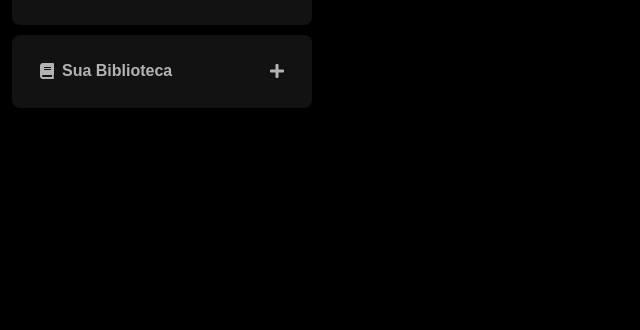
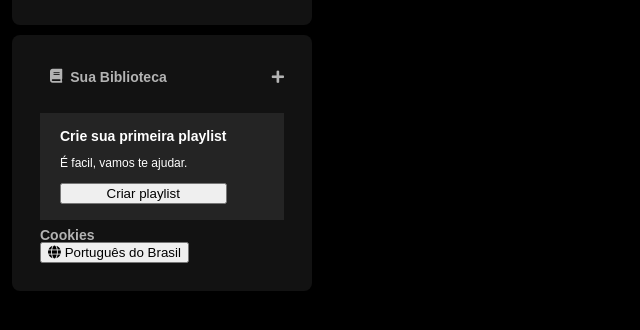
Before and after one commit to gamanasc/imersao-front-end-alura, a plain HTML site: page index.html in a window 1280 px wide. Shown: the part 162-492 px from the top of the page, without its empty margins (0-640 px from the left). Drawn offline with Linux system fonts and the light colour scheme.

Commit message:
Seção Biblioteca ajustada e início da seção playlist

```diff
--- a/index.html
+++ b/index.html
@@ -40,17 +40,44 @@
 
         </nav>
 
-        <nav class="library">
-            <div class="library__button">
-                <span class="fa fas fa-book"></span>
-                <span> Sua Biblioteca </span>
+        <div class="library">
+
+            <div class="library__content">
+
+                <button class="library__button">
+                    <span class="fa fas fa-book"></span>
+                    <span> Sua Biblioteca </span>
+                </button>
+
+                <span class="fa fa-plus"></span>
+
             </div>
+                <section class="section-playlist">
+                    <div class="section-playlist__content">
+                        <span class="text title">Crie sua primeira playlist</span>
+                        <span class="text subtitle">É facil, vamos te ajudar.</span>
+                        <button class="section-playlist__button">
+                            <span>Criar playlist</span>
+                        </button>
+                    </div>
+                </section>
 
-            <a href="">
-                <span class="fa fa-plus"></span>
-            </a>
+                <div class="cookies">
+                    <a href="">Cookies</a>
+                </div>
 
-        </nav>
+                <div class="languages">
+                    <button class="languages__button">
+                        <span>
+                            <i class="fa fa-globe"></i>
+                            <span>Português do Brasil</span>
+                        </span>
+                    </button>
+                </div>
+
+
+        </div>
+
 
     </div>
 </body>
--- a/styles.css
+++ b/styles.css
@@ -55,17 +55,67 @@ a{
     margin-top: 10px;
     background-color: #121212;
     border-radius: 8px;
-    padding: 28px;
+    padding: 14px 28px 28px 28px;
+    display: flex;
+    justify-content: space-between;
+    flex-direction: column;
+    font-weight: 600;
+    font-size: 14px;
+
+}
+
+.library .library__content{
     display: flex;
     justify-content: space-between;
     align-items: center;
 }
 
-.library__button{
+.library .library__button{
     display: flex;
+    margin-right: 10px;
+    color: #b3b3b3;
+    background-color: transparent;
+    border: 0px;
+    font-size: 14px;
+    font-weight: 700;
+    text-align: center;
+    text-decoration: none;
+    text-transform: none;
+    padding: 20px 10px;
 
 }
-.library__button span{
+.library .library__button span{
     font-weight: 600;
     margin: 0 8px 0 0;
 }
+
+.section-playlist{
+    display: flex;
+    align-items: flex-start;
+    justify-content: space-between;
+    gap: 20px;
+    font-weight: 600;
+    font-size: 14px;
+    background-color: #242424;
+    margin: 8px 0px;
+    padding: 16px 20px;
+}
+
+.section-playlist .section-playlist__content{
+    display: flex;
+    flex-direction: column;
+}
+
+.section-playlist__content .text{
+    padding-bottom: 14px;
+    color: #fff;
+}
+
+.section-playlist__content .title{
+    font-weight: 700;
+}
+
+.section-playlist__content .subtitle{
+    font-weight: 500;
+    font-size: 12px;
+}
```
